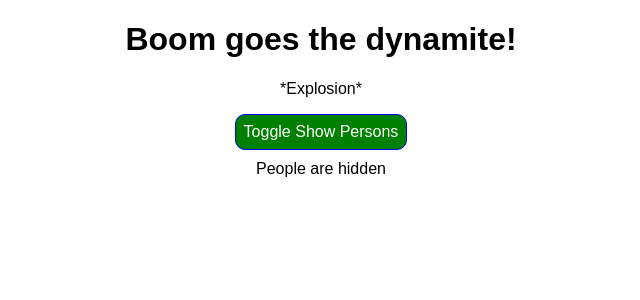
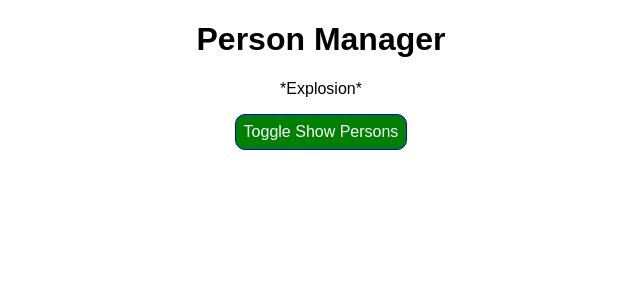
Before and after one commit to lundb1tr/react-training, a React app: page / in a window 1280 px wide. Shown: the top 300 px of the page, without its empty margins (319-959 px from the left). Built offline with nearby package versions, Linux system fonts and the light colour scheme.

Commit message:
changed app.js to a class based component

```diff
--- a/src/components/Cockpit/Cockpit.js
+++ b/src/components/Cockpit/Cockpit.js
@@ -1,7 +1,7 @@
 import React from 'react';
 import classes from './Cockpit.css';
 
-const Cockpit = ({ showPersons, persons, clicked }) => {
+const Cockpit = ({ showPersons, persons, clicked, title }) => {
   const assignedClasses = [];
   let btnClass = '';
   if (showPersons) {
@@ -15,7 +15,7 @@ const Cockpit = ({ showPersons, persons, clicked }) => {
   }
   return (
     <div className={classes.Cockpit}>
-      <h1>Boom goes the dynamite!</h1>
+      <h1>{title}</h1>
       <p className={assignedClasses.join(' ')}>*Explosion*</p>
       <button className={btnClass} onClick={clicked}>
         Toggle Show Persons
--- a/src/containers/App.css
+++ b/src/containers/App.css
@@ -1,3 +1,3 @@
-.app {
+.App {
   text-align: center;
 }
--- a/src/containers/App.js
+++ b/src/containers/App.js
@@ -1,76 +1,72 @@
-import React, { useState } from 'react';
+import React, { Component } from 'react';
+import classes from './App.css';
 import Persons from '../components/Persons/Persons';
-import styled from 'styled-components';
 import Cockpit from '../components/Cockpit/Cockpit';
-import AppClass from './App.css';
 
-const StyledInfo = styled.div`
-  margin: 10px 0;
-`;
-
-const App = () => {
-  const [personState, setPersonState] = useState({
+class App extends Component {
+  state = {
     persons: [
-      { id: '1234', name: 'Tyler', age: 35, description: 'Awesome' },
-      { id: '5678', name: 'Luke', age: 20, description: 'Whiney' },
-      { id: '90-=', name: 'Han', age: 28, description: 'a Smuggler' },
+      { id: 'asfa1', name: 'Tyler', age: 35 },
+      { id: 'vasdf1', name: 'Manu', age: 29 },
+      { id: 'asdf11', name: 'Heidi', age: 30 },
     ],
-  });
-  const [showPersons, setShowPersons] = useState(false);
-
-  const nameChangedHandler = ({ target }, id) => {
-    /* Get the index of the person you want to change */
-    const personIndex = personState.persons.findIndex(person => {
-      return person.id === id;
-    });
-    /* Spread person to change into new variable */
-    const person = { ...personState.persons[personIndex] };
-    /* Set the name to the incoming value */
-    person.name = target.value;
-    /* Get the persons array and spread it into a new array */
-    const persons = [...personState.persons];
-    /* Replace the instance of the persons array with what we just changed */
-    persons[personIndex] = person;
-    /* Set the personState with the new persons array */
-    setPersonState({ persons });
+    otherState: 'some other value',
+    showPersons: false,
   };
 
-  const deletePersonHandler = index => {
-    /* Spread persons into new variable */
-    const persons = [...personState.persons];
-    /* Splice off the index we want to delete */
-    persons.splice(index, 1);
-    /* Set the personState with the new persons array */
-    setPersonState({ persons });
+  nameChangeHandler = (event, id) => {
+    const personIndex = this.state.persons.findIndex(p => {
+      return p.id === id;
+    });
+
+    const person = {
+      ...this.state.persons[personIndex],
     };
 
-  const togglePersonsHandler = () => {
-    /* Flip the showPersons variable on button press */
-    setShowPersons(!showPersons);
+    person.name = event.target.value;
+
+    const persons = [...this.state.persons];
+
+    persons[personIndex] = person;
+
+    this.setState({ persons: persons });
   };
 
-  let persons = <StyledInfo>People are hidden</StyledInfo>;
+  deletePersonHandler = personIndex => {
+    const persons = [...this.state.persons];
+    persons.splice(personIndex, 1);
+    this.setState({ persons: persons });
+  };
 
-  if (showPersons) {
+  togglePersonsHandler = () => {
+    const doesShow = this.state.showPersons;
+    this.setState({ showPersons: !doesShow });
+  };
+
+  render() {
+    let persons = null;
+    if (this.state.showPersons) {
       persons = (
         <Persons
-        persons={personState.persons}
-        clicked={deletePersonHandler}
-        changed={nameChangedHandler}
+          persons={this.state.persons}
+          clicked={this.deletePersonHandler}
+          changed={this.nameChangeHandler}
         />
       );
     }
 
     return (
-    <div className={AppClass.app}>
+      <div className={classes.App}>
         <Cockpit
-        showPersons={showPersons}
-        persons={personState}
-        clicked={togglePersonsHandler}
+          title={this.props.appTitle}
+          showPersons={this.state.showPersons}
+          persons={this.state.persons}
+          clicked={this.togglePersonsHandler}
         />
         {persons}
       </div>
     );
-};
+  }
+}
 
 export default App;
--- a/src/index.js
+++ b/src/index.js
@@ -4,5 +4,8 @@ import './index.css';
 import App from './containers/App';
 import registerServiceWorker from './registerServiceWorker';
 
-ReactDOM.render(<App />, document.getElementById('root'));
+ReactDOM.render(
+  <App appTitle="Person Manager" />,
+  document.getElementById('root')
+);
 registerServiceWorker();
```
Lines whose indentation alone changed are shown as unchanged.
